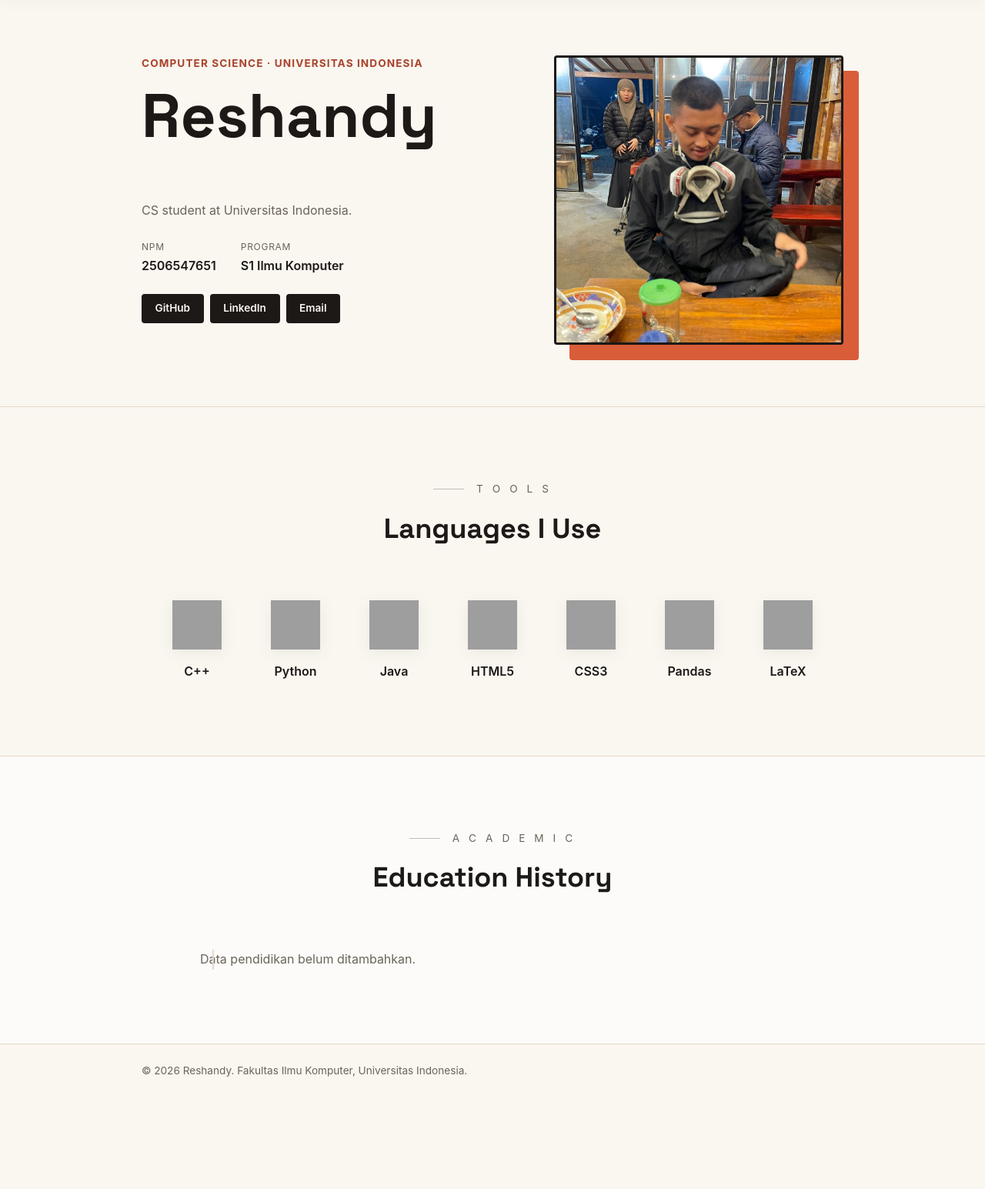
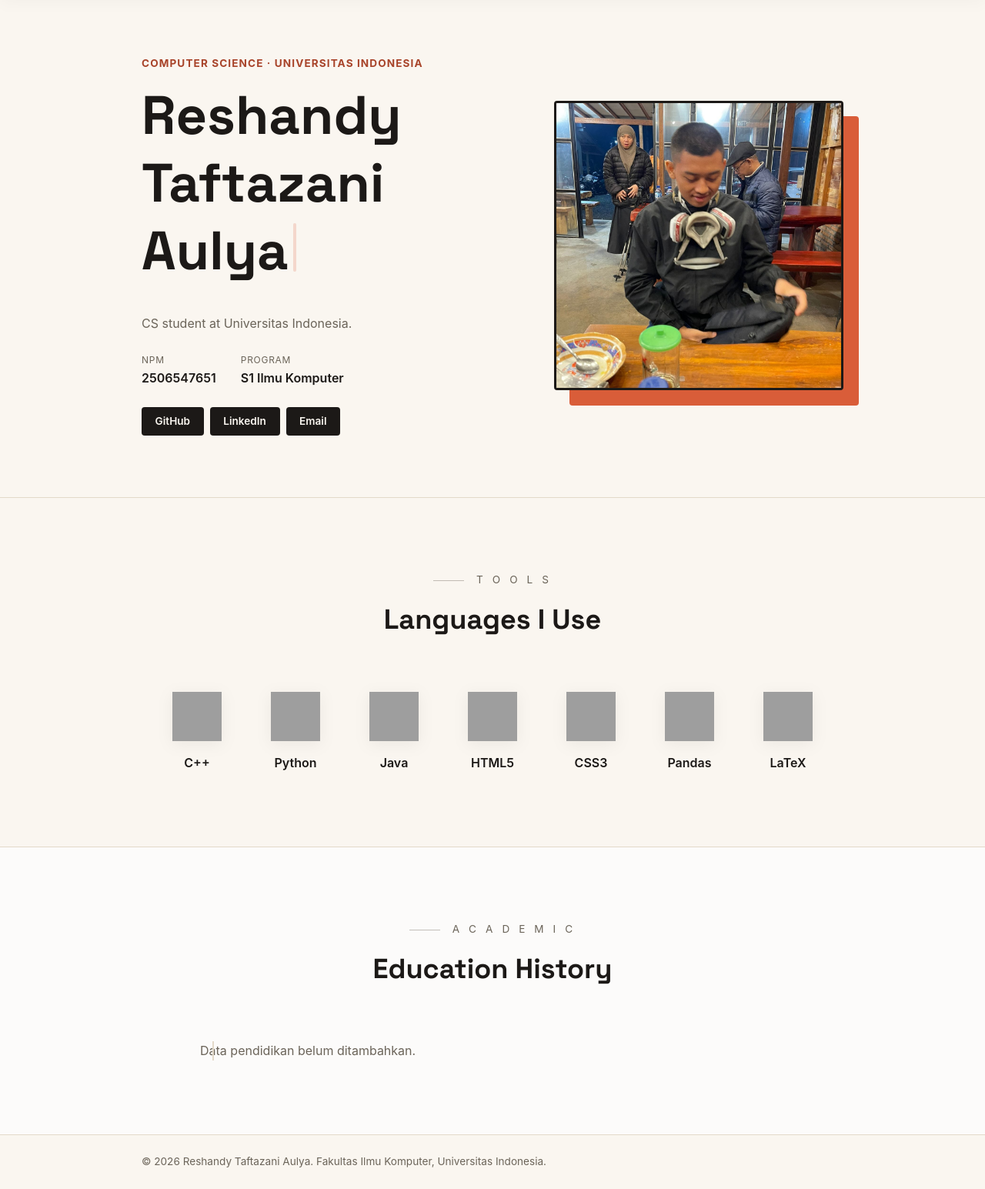
Before and after one commit to reshandytaftazani/myportofolio, a Django app: page / in a window 1280 px wide. Shown: the part 78-1623 px from the top of the page at 77% size. Before the commit the page ends 1477 px from the top, so only its background shows below. Run offline with Django 5.2, Linux system fonts and the light colour scheme; data that the repository does not hold is empty; grey boxes are pictures that could not be loaded.

Commit message:
Fix: perbaiki animasi ketik hero dan sederhanakan nama pada navbar

```diff
--- a/main/views.py
+++ b/main/views.py
@@ -10,7 +10,7 @@ def show_main(request):
     educations = Education.objects.all()
 
     context = {
-        "name": "Reshandy",
+        "name": "Reshandy Taftazani Aulya",
         "npm": "2506547651",
         "study_program": "S1 Ilmu Komputer",
         "bio": (
--- a/static/css/style.css
+++ b/static/css/style.css
@@ -118,29 +118,33 @@ h1, .brand {
 }
 
 .hero-identity h1 {
-    font-size: clamp(3rem, 7vw, 5rem);
-    line-height: 1.1;
-    padding-bottom: 0.1em;
+    font-size: clamp(2.5rem, 5.5vw, 4.5rem);
+    line-height: 1.25;
+    padding-bottom: 0.2em;
     color: var(--ink);
-
     display: inline-block;
-    overflow: hidden;
-    white-space: nowrap;
-    border-right: 4px solid var(--accent);
-
-    animation:
-        typing 2s steps(20, end) forwards,
-        blink 0.8s step-end infinite;
+    word-break: break-word;
 }
 
-@keyframes typing {
-    from { max-width: 0; }
-    to { max-width: 100%; }
+.typewriter-cursor {
+    display: inline-block;
+    width: 3.5px;
+    height: 0.9em;
+    vertical-align: -0.05em;
+    background-color: var(--accent);
+    margin-left: 6px;
+    animation: blinkCursor 0.8s infinite;
+    border-radius: 2px;
 }
 
-@keyframes blink {
-    from, to { border-color: transparent; }
-    50% { border-color: var(--accent); }
+.typewriter-cursor.cursor-done {
+    opacity: 0;
+    transition: opacity 0.6s ease;
+}
+
+@keyframes blinkCursor {
+    0%, 100% { opacity: 1; }
+    50% { opacity: 0; }
 }
 
 .bio {
@@ -233,6 +237,10 @@ h1, .brand {
             "identity"
             "photo"
             "details";
+    }
+
+    .hero-identity h1 {
+        font-size: 2.3rem;
     }
 
     .hero-photo {
--- a/templates/base.html
+++ b/templates/base.html
@@ -16,7 +16,7 @@
     <body>
     <header class="site-header">
         <div class="container">
-            <a href="{% url 'main:show_main' %}" class="brand">{{ name }}</a>
+            <a href="{% url 'main:show_main' %}" class="brand">Reshandy</a>
 
             <button class="burger-menu" id="burger-btn" aria-label="Toggle navigation">
                 <span class="bar bar-1"></span>
--- a/templates/index.html
+++ b/templates/index.html
@@ -5,7 +5,10 @@
         <div class="container hero-grid">
             <div class="hero-identity">
                 <p class="hero-kicker">Computer Science &middot; Universitas Indonesia</p>
-                <h1>{{ name }}</h1>
+                <h1 id="typewriter-title" data-text="{{ name }}"><span class="typewriter-text"></span><span class="typewriter-cursor"></span></h1>
+                <noscript>
+                    <style>#typewriter-title .typewriter-cursor { display: none; } #typewriter-title .typewriter-text::before { content: "{{ name }}"; }</style>
+                </noscript>
             </div>
             <div class="hero-photo">
                 <div class="photo-block"></div>
@@ -107,4 +110,30 @@
             </div>
         </div>
     </section>
+
+    <script>
+        document.addEventListener("DOMContentLoaded", function () {
+            const titleEl = document.getElementById("typewriter-title");
+            if (titleEl) {
+                const textToType = titleEl.getAttribute("data-text") || "";
+                const textSpan = titleEl.querySelector(".typewriter-text");
+                const cursorSpan = titleEl.querySelector(".typewriter-cursor");
+
+                let charIndex = 0;
+                function typeChar() {
+                    if (charIndex < textToType.length) {
+                        textSpan.textContent += textToType.charAt(charIndex);
+                        charIndex++;
+                        setTimeout(typeChar, 75);
+                    } else {
+                        setTimeout(() => {
+                            if (cursorSpan) cursorSpan.classList.add("cursor-done");
+                        }, 2500);
+                    }
+                }
+
+                setTimeout(typeChar, 300);
+            }
+        });
+    </script>
 {% endblock content %}
```
